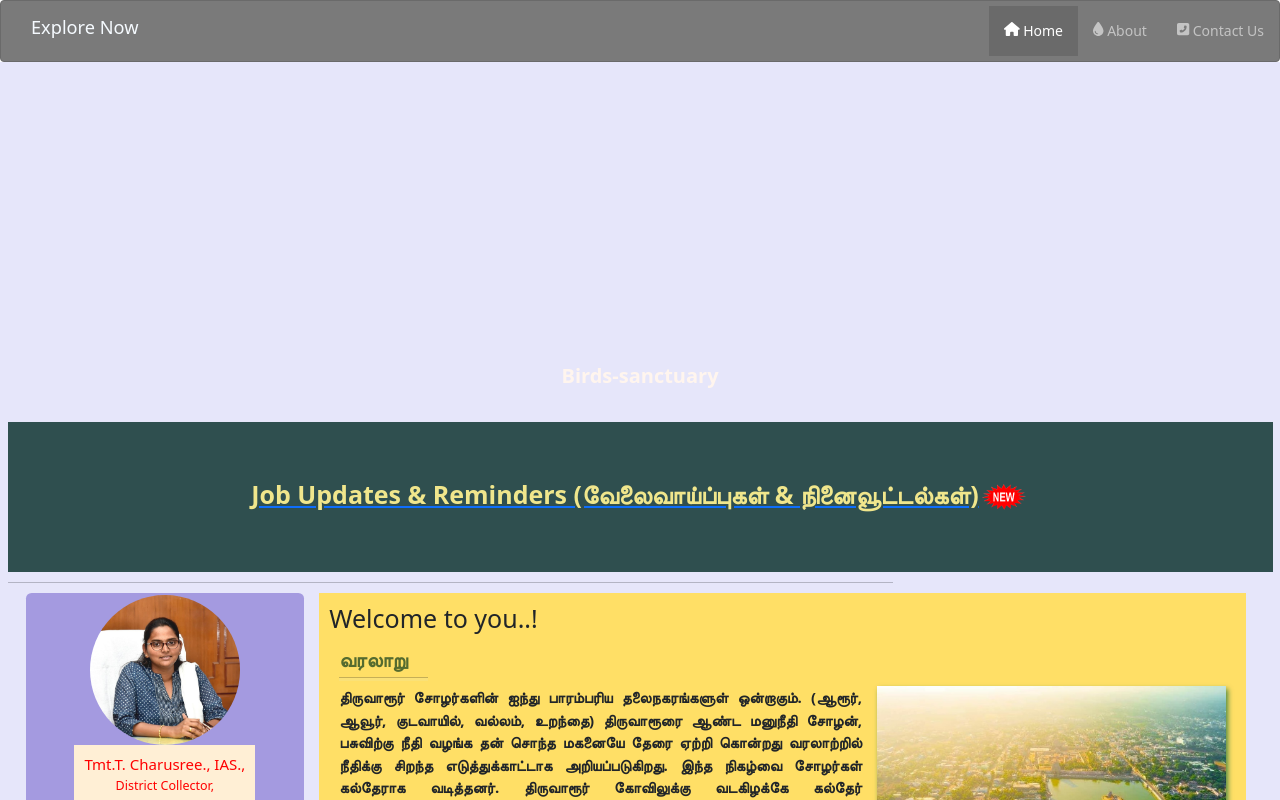
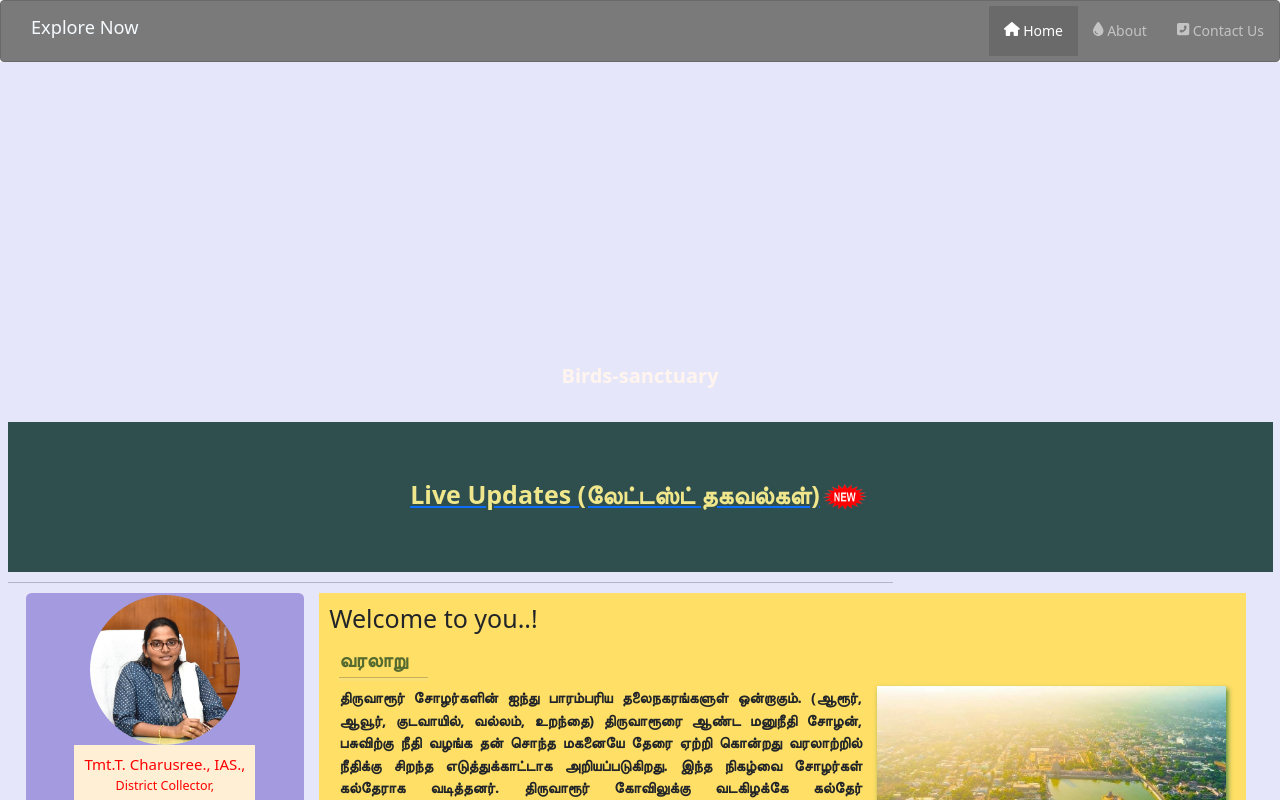
Before and after one commit to SAN2022/thiruvarur, a React (Create React App) app: page / in a window 1280 px wide. Shown: the top 800 px of the page. Built offline with nearby package versions, Linux system fonts and the light colour scheme.

Commit message:
Code Updated

```diff
--- a/src/pagefiles/Home.js
+++ b/src/pagefiles/Home.js
@@ -248,7 +248,7 @@ function Home() {
       <div className='jobs'>
 
         <Link to='/Jobs'>
-          <h1 className='tvr-job-head'>Job Updates & Reminders (வேலைவாய்ப்புகள் & நினைவூட்டல்கள்)<img src={gif} width={'50px'} height={'50px'}/></h1>
+          <h1 className='tvr-job-head'>Live Updates (லேட்டஸ்ட் தகவல்கள்)<img src={gif} width={'50px'} height={'50px'}/></h1>
         </Link>
 
           {/* <Jobs/> */}
```
